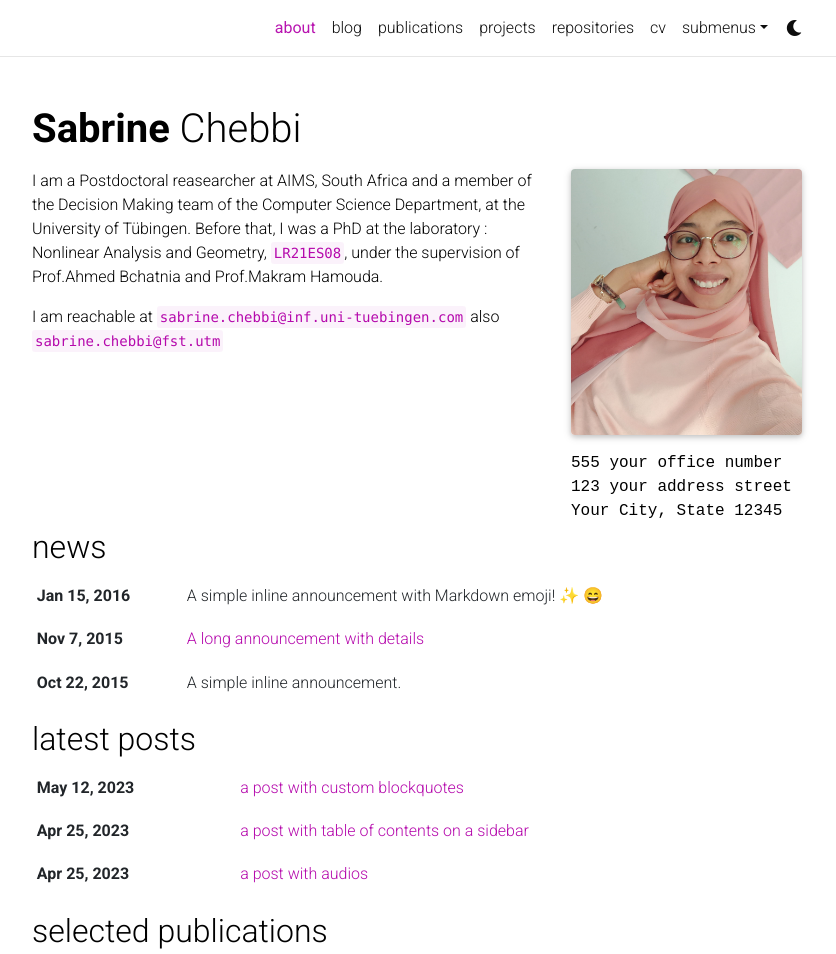
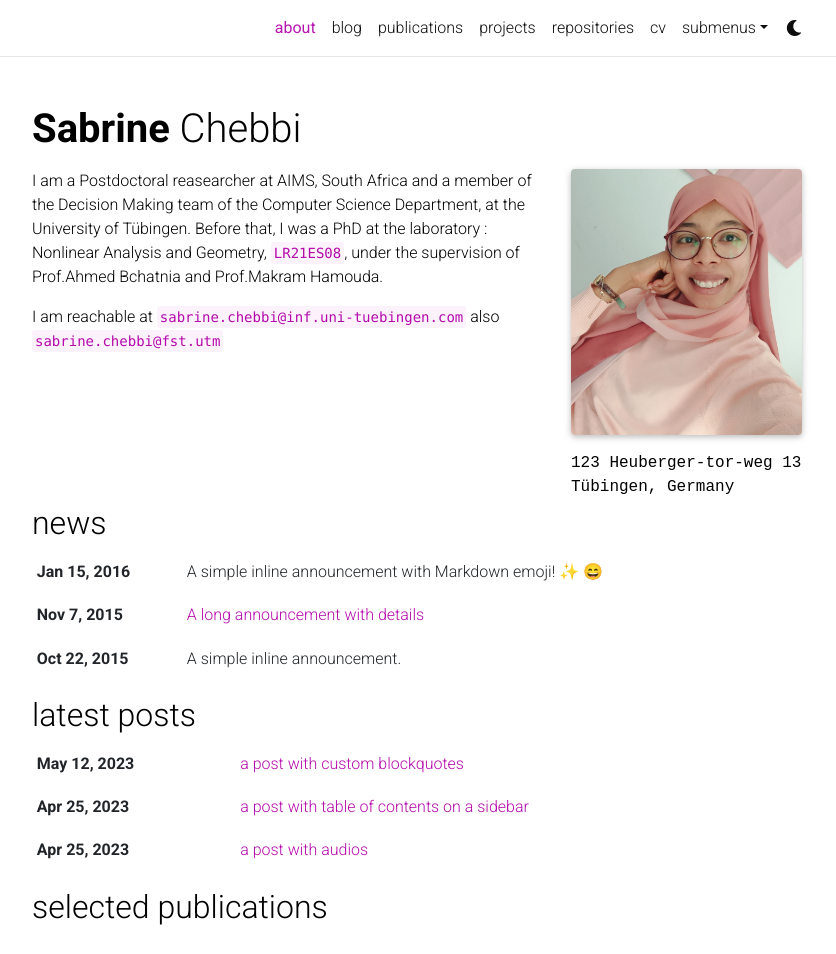
Before and after one commit to Sabrine-stack/Sabrine-stack.github.io, a Jekyll site: the page built from _pages/about.md, in a window 1280 px wide and 1268 px high, cut to the strip 0-954 px from the top of the window. Shown: the whole strip, without its empty margins (223-1059 px from the left). Built offline with Jekyll 4.4.1, drawn with Linux system fonts in a browser that asks for light colours; full-size pictures stand in for the smaller copies a plugin makes; emoji names are drawn with the system emoji font; comment, search, counter and statistics services are not loaded; a style sheet for code colours, icons or effects is not loaded.

Commit message:
Update about.md

```diff
--- a/_pages/about.md
+++ b/_pages/about.md
@@ -9,9 +9,8 @@ profile:
   image: prof_pic.jpg
   image_circular: false # crops the image to make it circular
   address: >
-    <p>555 your office number</p>
-    <p>123 your address street</p>
-    <p>Your City, State 12345</p>
+    <p>123 Heuberger-tor-weg 13 </p>
+    <p> Tübingen, Germany </p>
 
 news: true  # includes a list of news items
 latest_posts: true  # includes a list of the newest posts
```
